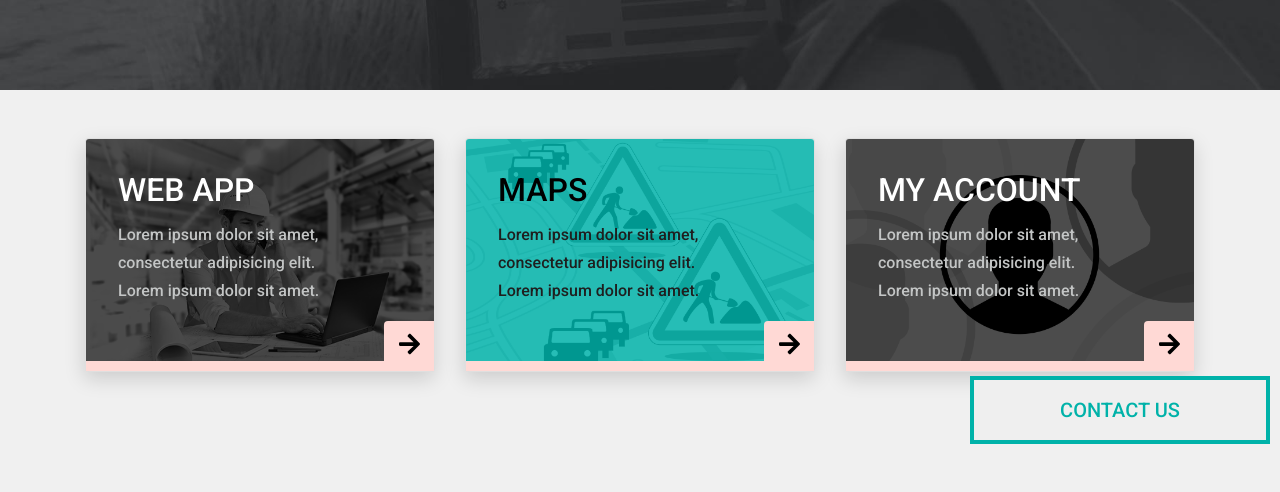
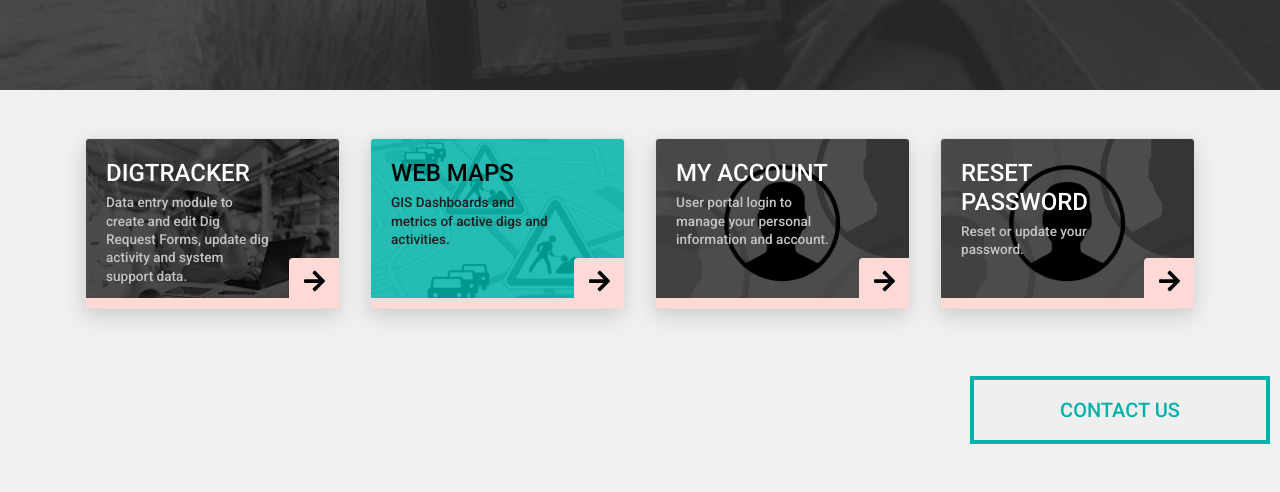
Before and after one commit to codeThaGlobe/bs4starter, a website: page src/index.html in a window 1280 px wide. Shown: the part 346-838 px from the top of the page. After the commit the page ends 800 px from the top, so only its background shows below. Drawn offline with nearby package versions, Linux system fonts and the light colour scheme; files that its build step writes are made by us from their sources.

Commit message:
Update cols for XL screens.Fix text in callouts accordingly

```diff
--- a/src/index.html
+++ b/src/index.html
@@ -1,4 +1,4 @@
-<!doctype html>
+<!DOCTYPE HTML PUBLIC "-//W3C//DTD HTML 4.01 //EN" "http://www.w3.org/TR/html4/loose.dtd">
 <html lang="en">
 
 <head>
@@ -6,13 +6,13 @@
     <meta name="viewport" content="width=device-width, initial-scale=1, shrink-to-fit=no">
     <meta name="description" content="">
     <meta name="author" content="">
-    <link rel="icon" href="../../../../favicon.ico">
-    <title>Dig Tracker by Southern Company - Powered by E2M2M&reg;</title>
+    <title>Southern Company DigTracker - Powered by E2M2M&reg;</title>
     <!-- Bootstrap CSS -->
     <link rel="stylesheet" href="css/main.min.css">
     <link href="https://fonts.googleapis.com/css?family=Roboto:500" rel="stylesheet">
     <script defer src="https://use.fontawesome.com/releases/v5.0.13/js/solid.js" integrity="sha384-tzzSw1/Vo+0N5UhStP3bvwWPq+uvzCMfrN1fEFe+xBmv1C/AtVX5K0uZtmcHitFZ" crossorigin="anonymous"></script>
-    <script defer src="https://use.fontawesome.com/releases/v5.0.13/js/fontawesome.js" integrity="sha384-6OIrr52G08NpOFSZdxxz1xdNSndlD4vdcf/q2myIUVO0VsqaGHJsB0RaBE01VTOY" crossorigin="anonymous"></script>
+    <script defer src="https://use.fontawesome.com/releases/v5.0.13/js/fontawesome.js" integrity="sha384-6OIrr52G08NpOFSZdxxz1xdNSndlD4vdcf/q2myIUVO0VsqaGHJsB0RaBE01VTOY" crossorigin="anonymous">
+    </script>
 </head>
 
 <body>
@@ -20,8 +20,10 @@
         <div class="navbar navbar-light bg-light box-shadow">
             <div class="container d-flex justify-content-between">
                 <a href="#" class="navbar-brand d-flex align-items-center">
+
             E2M2M&reg;
-          </a>
+ DigTracker
+         </a>
             </div>
         </div>
     </header>
@@ -29,55 +31,71 @@
         <section class="jumbotron text-center">
             <div class="container">
                 <img id="sc-logo" class="mb-sm-2" src="./img/sc-logo-horiz-rev.svg" alt="">
-                <h1 class="title-product text-white">Dig Tracker</h1>
+                <h1 class="title-product text-white">DigTracker</h1>
                 <!-- <img class="powered-by" src="./img/logo-e2m2m-poweredBy.png" alt=""> -->
             </div>
         </section>
         <div class="album py-5 bg-light">
             <div class="container">
                 <div class="row">
-                    <div class="col-md-6 col-lg-4">
+                    <div class="col-md-6 col-lg-4 col-xl-3">
                         <!-- ============ -->
                         <!-- WEB APP LINK -->
                         <!-- ============ -->
-                        <a href="#">
+                        <a href="https://a1.e2m2m.com/fmi/webd/SCDigtracker?homeurl=https://a1.e2m2m.com">
                             <div class="card card-dark mb-4 box-shadow">
                                 <img class="card-img" src="./img/co-webapp.png" alt="Card image">
                                 <div class="card-img-overlay">
-                                    <h5 class="card-title">Web App</h5>
-                                    <p class="card-text">Lorem ipsum dolor sit amet, consectetur adipisicing elit. Lorem ipsum dolor sit amet. </p>
+                                    <h5 class="card-title">DigTracker</h5>
+                                    <p class="card-text">Data entry module to create and edit Dig Request Forms, update dig activity and system support data. </p>
                                     <div class="co-button go text-center rounded-left"><i class="fas fa-arrow-right"></i></div>
                                     <div class="line-bottom"></div>
                                 </div>
                             </div>
                         </a>
                     </div>
-                    <div class="col-md-6 col-lg-4">
+                    <div class="col-md-6 col-lg-4 col-xl-3">
                         <!-- ============ -->
                         <!-- MAPS LINK -->
                         <!-- ============ -->
-                        <a href="#">
+                        <a href="https://e2m2magl.maps.arcgis.com/apps/webappviewer/index.html?id=02d31d6eb84d4d7bb6b2d39d315edfae" target=�_blank�>
                             <div class="card card-light mb-4 box-shadow">
                                 <img class="card-img" src="./img/co-maps.png" alt="Card image">
                                 <div class="card-img-overlay">
-                                    <h5 class="card-title">Maps</h5>
-                                    <p class="card-text">Lorem ipsum dolor sit amet, consectetur adipisicing elit. Lorem ipsum dolor sit amet. </p>
+                                    <h5 class="card-title">Web Maps</h5>
+                                    <p class="card-text">GIS Dashboards and metrics of active digs and activities. </p>
                                     <div class="co-button go text-center rounded-left"><i class="fas fa-arrow-right"></i></div>
                                     <div class="line-bottom"></div>
                                 </div>
                             </div>
                         </a>
                     </div>
-                    <div class="col-md-6 col-lg-4">
+                    <div class="col-md-6 col-lg-4 col-xl-3">
                         <!-- ============ -->
                         <!-- My ACCOUNT LINK -->
                         <!-- ============ -->
-                        <a href="#">
+                        <a href="https://login.e2m2m.com/userlogin.html" target=�_blank�>
                             <div class="card card-dark mb-4 box-shadow">
                                 <img class="card-img" src="./img/co-account.png" alt="Card image">
                                 <div class="card-img-overlay">
                                     <h5 class="card-title">My account</h5>
-                                    <p class="card-text">Lorem ipsum dolor sit amet, consectetur adipisicing elit. Lorem ipsum dolor sit amet. </p>
+                                    <p class="card-text">User portal login to manage your personal information and account. </p>
+                                    <div class="co-button go text-center rounded-left"><i class="fas fa-arrow-right"></i></div>
+                                    <div class="line-bottom"></div>
+                                </div>
+                            </div>
+                        </a>
+                    </div>
+                    <div class="col-md-6 col-lg-4 col-xl-3">
+                        <!-- ============ -->
+                        <!-- RESET PASSWORD -->
+                        <!-- ============ -->
+                        <a href="https://login.e2m2m.com/reset.html" target=�_blank�>
+                            <div class="card card-dark mb-4 box-shadow">
+                                <img class="card-img" src="./img/co-account.png" alt="Card image">
+                                <div class="card-img-overlay">
+                                    <h5 class="card-title">Reset Password</h5>
+                                    <p class="card-text">Reset or update your password. </p>
                                     <div class="co-button go text-center rounded-left"><i class="fas fa-arrow-right"></i></div>
                                     <div class="line-bottom"></div>
                                 </div>
@@ -87,22 +105,30 @@
                 </div>
             </div>
         </div>
-        <br><br>
+        <br>
+        <br>
         <div class="contact-us d-flex justify-content-center justify-content-md-end">
             <a href="#" class="btn btn-lg btn-block btn-outline-secondary">contact us</a>
         </div>
     </main>
     <!-- <footer>
+
         <div class="container">
+
             <p class="float-right">
+
                 <a href="#">Back to top</a>
+
             </p>
+
         </div>
+
     </footer> -->
     <!-- Bootstrap core JavaScript
     ================================================== -->
     <!-- Placed at the end of the document so the pages load faster -->
-    <script src="js/scripts.min.js"></script>
+    <script src="js/scripts.min.js">
+    </script>
 </body>
 
 </html>
--- a/src/sass/main.scss
+++ b/src/sass/main.scss
@@ -98,7 +98,7 @@ body {
 }
 
 .card-img-overlay {
-	padding: 30px 20px 20px 20px;
+	padding: 20px 20px 20px 20px;
 	@media (min-width: 375px) {
 		padding: 40px 60px 20px 30px;
 	}
@@ -116,30 +116,42 @@ body {
 		padding-top: 2rem;
 		padding-left: 2rem;
 	}
+	@media (min-width: 1200px) {
+		padding-top: 1.25rem;
+		padding-left: 1.25rem;
+	}
 }
 
 .card-title {
 	font-size: 2rem;
-	@media (min-width: 992px) and (max-width: 1200px) {
+	margin-bottom: 0.25rem;
+	@media (min-width: 375px) {
+		margin-bottom: 0.5rem;
+	}
+	@media (min-width: 992px) and (max-width: 1199px) {
 		font-size: 1.8rem;
 	}
-
+	@media (min-width: 1200px) {
+		font-size: 1.5rem;
+		margin-bottom: 0.35rem;
+	}
 	text-transform: uppercase;
 }
 
 .card-text {
-	line-height: 2em;
+	line-height: 1.5rem;
 	width: 85%;
 	@media (min-width: 425px) {
 		width: 94%;
+		line-height: 2rem;
 	}
 	@media (min-width: 768px) {
 		font-size: 0.85em;
 		line-height: 1.75em;
 	}
 	@media (min-width: 1200px) {
-		font-size: 1em;
-		line-height: 1.75em;
+		font-size: 0.85em;
+		line-height: 1.35em;
 	}
 }
 
```
Also changed, not shown: dist/css/main.css, dist/css/main.min.css, dist/index.html.
